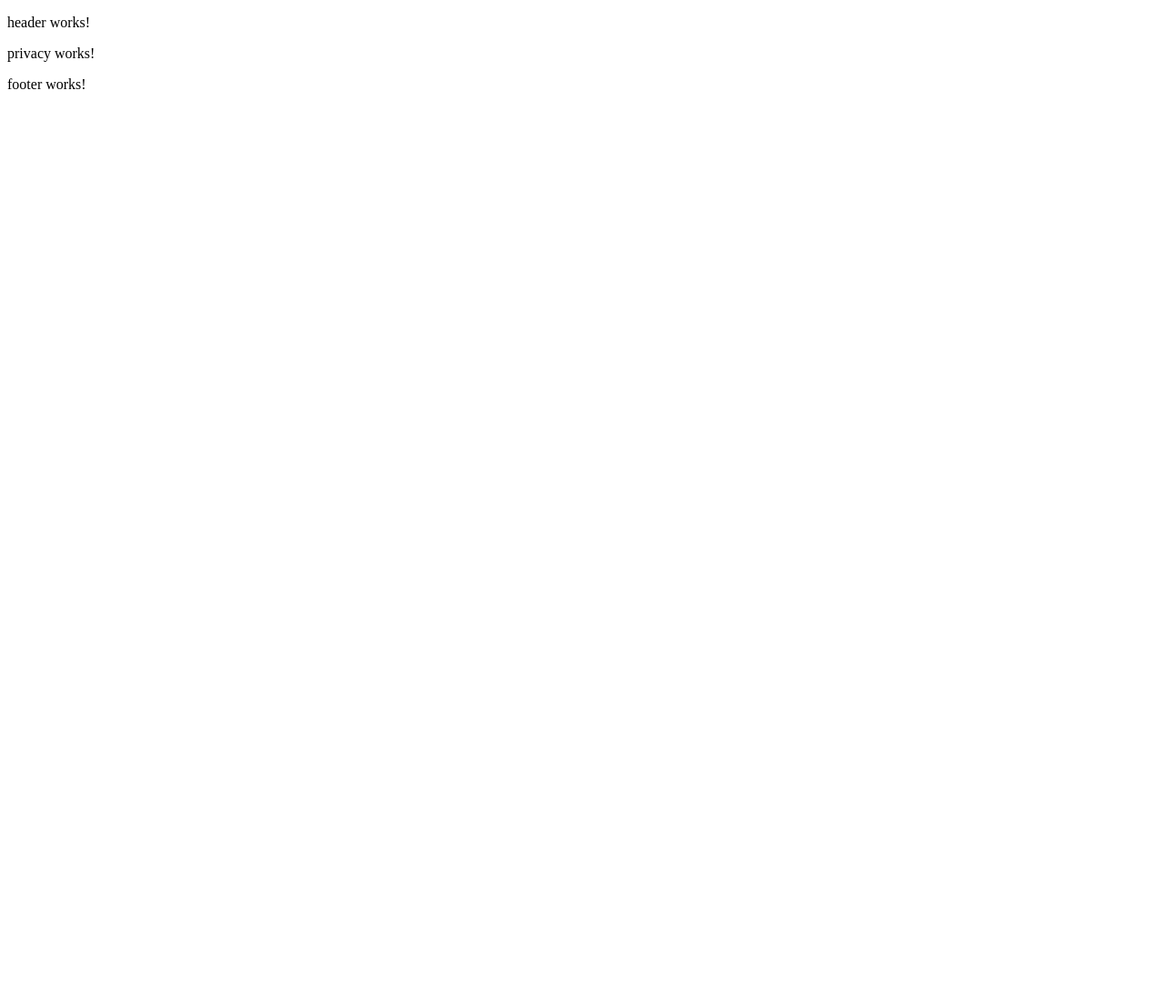
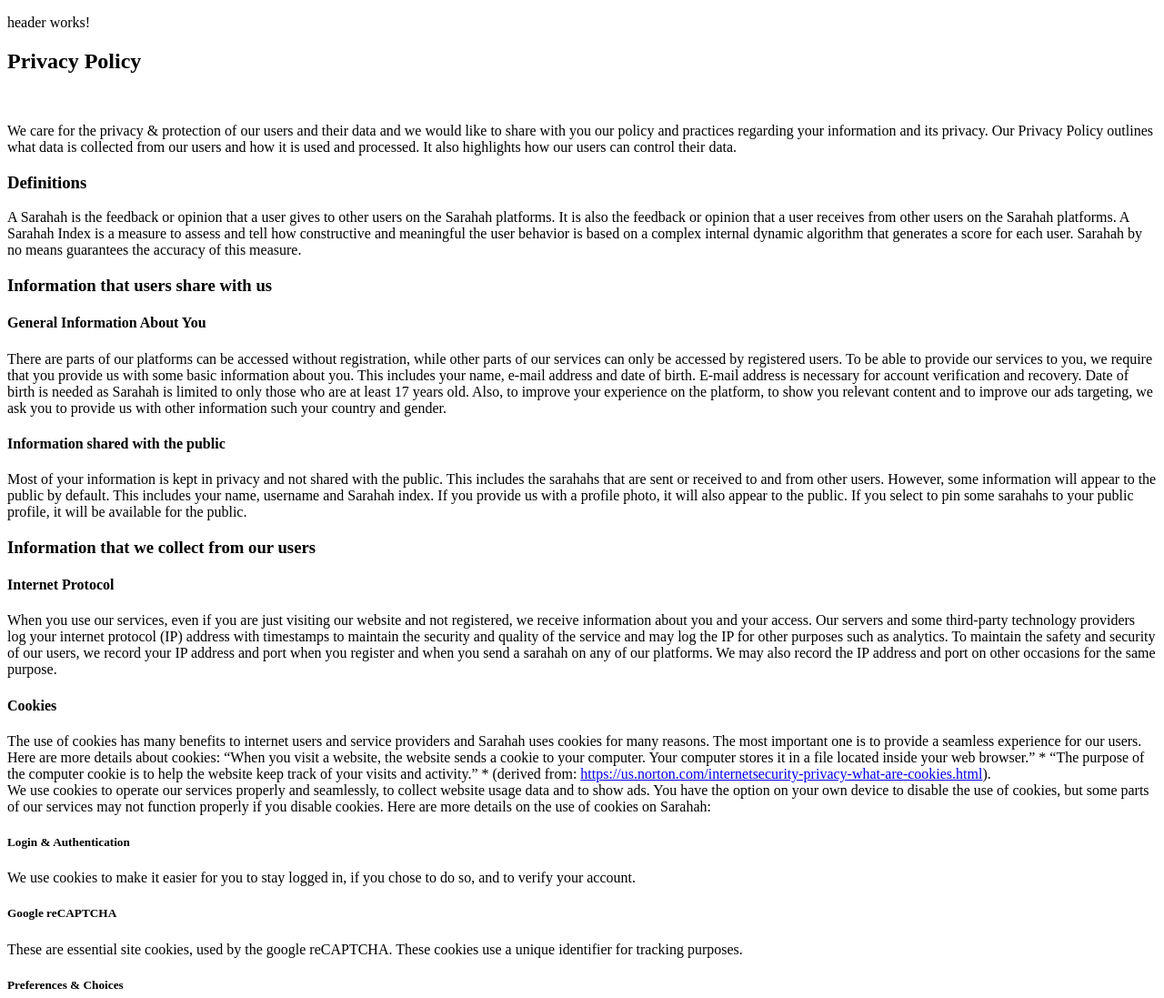
Before and after one commit to EssamAy/saraha_clone, an Angular app in the folder angular-src/: page /privacy in a window 1280 px wide. Shown: the top 1097 px of the page at 91% size. Before the commit the page ends 800 px from the top, so only its background shows below. Built offline with nearby package versions, Linux system fonts and the light colour scheme.

Commit message:
update privacy

```diff
--- a/angular-src/src/app/pages/privacy/privacy.component.html
+++ b/angular-src/src/app/pages/privacy/privacy.component.html
@@ -1,3 +1,105 @@
-<p>
-  privacy works!
-</p>
+  <h2>Privacy Policy</h2>
+  <br>
+
+  <div>
+      <p>
+          We care for the privacy &amp; protection of our users and their data and we would like to share with you our policy and practices regarding your information and its privacy. Our Privacy Policy outlines what data is collected from our users and how it is used and processed. It also highlights how our users can control their data.
+      </p>
+
+      <h3>Definitions</h3>
+      <p>
+          A Sarahah is the feedback or opinion that a user gives to other users on the Sarahah platforms. It is also the feedback or opinion that a user receives from other users on the Sarahah platforms.
+          A Sarahah Index is a measure to assess and tell how constructive and meaningful the user behavior is based on a complex internal dynamic algorithm that generates a score for each user. Sarahah by no means guarantees the accuracy of this measure.
+
+      </p>
+      <h3>Information that users share with us</h3>
+
+      <h4>General Information About You</h4>
+      <p>
+          There are parts of our platforms can be accessed without registration, while other parts of our services can only be accessed by registered users. To be able to provide our services to you, we require that you provide us with some basic information about you. This includes your name, e-mail address and date of birth. E-mail address is necessary for account verification and recovery. Date of birth is needed as Sarahah is limited to only those who are at least 17 years old. Also, to improve your experience on the platform, to show you relevant content and to improve our ads targeting, we ask you to provide us with other information such your country and gender.
+      </p>
+
+      <h4>Information shared with the public</h4>
+      <p>
+          Most of your information is kept in privacy and not shared with the public. This includes the sarahahs that are sent or received to and from other users. However, some information will appear to the public by default. This includes your name, username and Sarahah index. If you provide us with a profile photo, it will also appear to the public. If you select to pin some sarahahs to your public profile, it will be available for the public.
+      </p>
+      <h3>Information that we collect from our users</h3>
+      <h4>Internet Protocol</h4>
+      <p>
+          When you use our services, even if you are just visiting our website and not registered, we receive information about you and your access. Our servers and some third-party technology providers log your internet protocol (IP) address with timestamps to maintain the security and quality of the service and may log the IP for other purposes such as analytics.
+          To maintain the safety and security of our users, we record your IP address and port when you register and when you send a sarahah on any of our platforms. We may also record the IP address and port on other occasions for the same purpose.
+      </p>
+
+      <h4>Cookies</h4>
+      <p>
+          The use of cookies has many benefits to internet users and service providers and Sarahah uses cookies for many reasons. The most important one is to provide a seamless experience for our users. Here are more details about cookies:  “When you visit a website, the website sends a cookie to your computer. Your computer stores it in a file located inside your web browser.” * “The purpose of the computer cookie is to help the website keep track of your visits and activity.” * (derived from: <a href="https://us.norton.com/internetsecurity-privacy-what-are-cookies.html">https://us.norton.com/internetsecurity-privacy-what-are-cookies.html</a>).
+          <br>We use cookies to operate our services properly and seamlessly, to collect website usage data and to show ads. You have the option on your own device to disable the use of cookies, but some parts of our services may not function properly if you disable cookies. Here are more details on the use of cookies on Sarahah:
+      </p>
+      <h5>Login &amp; Authentication</h5>
+      <p>We use cookies to make it easier for you to stay logged in, if you chose to do so, and to verify your account.</p>
+
+      <h5>Google reCAPTCHA</h5>
+      <p>
+          These are essential site cookies, used by the google reCAPTCHA. These cookies use a unique identifier for tracking purposes.
+      </p>
+      <h5>Preferences &amp; Choices</h5>
+      <p>We use cookies to remember your language choice every time you visit our website.</p>
+
+      <h5>Cookie Choices</h5>
+      <p>When you give a consent to our cookie policy or when you select your cookie choices, we use a cookie to remember your cookie choices and avoid asking you every time you visit our website.</p>
+      <h5>Ads Cookies</h5>
+      <p>We display ads on our platforms to be able to support our operations and to provide you with our services. We also use third-party ad network partners, such as Media.Net and Google Adsense, to display ads on our platforms. Cookies are used to manage ads. If you don’t give a consent to see ads personalized to you, by disabling the use of cookies to personalize ads, you may see ads that are less relevant to you. These ads use cookies to allow for frequency capping, aggregated ad reporting, and to combat fraud and abuse.  For more information, you can visit our partner web pages for more details.
+  Learn more about Media.Net privacy policy and practices: <a href="https://www.media.net/en/privacy-policy">https://www.media.net/en/privacy-policy</a>
+  Learn more about Google use of cookies for ads: <a href="https://policies.google.com/technologies/ads?hl=en&amp;gl=US">https://policies.google.com/technologies/ads?hl=en&amp;gl=US</a>
+  Learn how Google uses information from sites or apps that use its services on <a href="https://policies.google.com/technologies/partner-sites?hl=en&amp;gl=US">https://policies.google.com/technologies/partner-sites?hl=en&amp;gl=US</a>
+  </p>
+
+      <h4>Timestamps</h4>
+      <p>
+          As mentioned above, to make sure that you are protected and that the security and stability of the system is intact, we record the date and time of actions like:<br>
+          - When you create an account on our platforms<br>
+          - When you delete your account<br>
+          - When you confirm your e-mail<br>
+          - When you send a password-reset request
+      </p>
+
+      <h3>Insights</h3>
+      <p>
+          To provide insights for our users, we may analyze sarahahs and user activity. Data privacy and confidentiality will be maintained.</p>
+
+      <h3>3rd Party Services</h3>
+      <h4>Email</h4>
+      <p>
+          We may share your data with e-mail providers who facilitate e-mail delivery, this may be used for email confirmation, notifications and password reset.</p>
+
+      <h4>Filtration</h4>
+      <p>
+          In addition to using our own internal systems, we may use third-party services, such as Google Perspective API and Microsoft, to filter sarahahs and content generated by our users to ensure all content is free from prohibited content.</p>
+
+      <h4>Analytics Services</h4>
+      <p>
+          Sarahah may utilize services that analyze users’ behavior such as Facebook Analytics and Google Analytics. We use these analytics to improve our services and enhance the user experience. These services may use cookies and may collect certain information about you such as your device, websites you visit, how you use our services, your activities on our platforms or your demographics.  Here, you can learn more about Facebook Cookies Policy and Google Analytics Privacy Policy.
+      </p>
+
+      <h4>Re-Captcha</h4>
+      <p>To protect our users and the maintain stability of our systems, we may use third-party captcha services, such as the Google Re-CAPTCHA, which may use IP address and cookies to perform the required check.</p>
+
+      <h4>Notification Tokens</h4>
+      <p>We use third-party services, such as Google Firebase, to assigns a token to your device. This allows us to send you general or directed notifications.</p>
+
+      <h3>Links to External Sites</h3>
+      <p>Our website may contain links to other sites on the internet or advertisements and we are not responsible for the data practices and privacy policies of these websites. We may be assisted by third party advertising companies for the reason of displaying ads when you visit our website. These companies have the right to use general information about your visit to this website and other websites. This is to show you targeted ads that are more relevant to you.</p>
+
+  <h3>Your choices &amp; opting out of interest-based advertising</h3>
+      <p>As we outlined above, we use cookies to operate our services and provide other features on our platforms. Your browser may give you the ability to adjust your settings to delete or disable cookies. If you choose to disable cookies, you may not be able to use certain part of our services. You can also opt-out of receiving personalized ads here: <a href="http://www.networkadvertising.org/choices/">http://www.networkadvertising.org/choices/</a> and here <a href="http://www.aboutads.info/choices/">http://www.aboutads.info/choices/</a>
+      </p>
+
+      <h3>Disclosure of Information</h3>
+      <p>We highly value the confidentiality of your data. We also have to protect our users and communities from misusers. To make sure our users are protected, we may disclose personal information when requested by legal or law-enforcement entities through official channels.</p>
+  <h3>Modification of Data Confidentiality and Privacy Policy</h3>
+      <p>We have the right to modify the items and conditions of data confidentiality and privacy policy if needed and when we see adequate</p>
+  <h3>Contacting Us</h3>
+      <p>You can contact us using the methods described in the "Contact Us" page</p>
+
+  </div>
+  <br>
```
